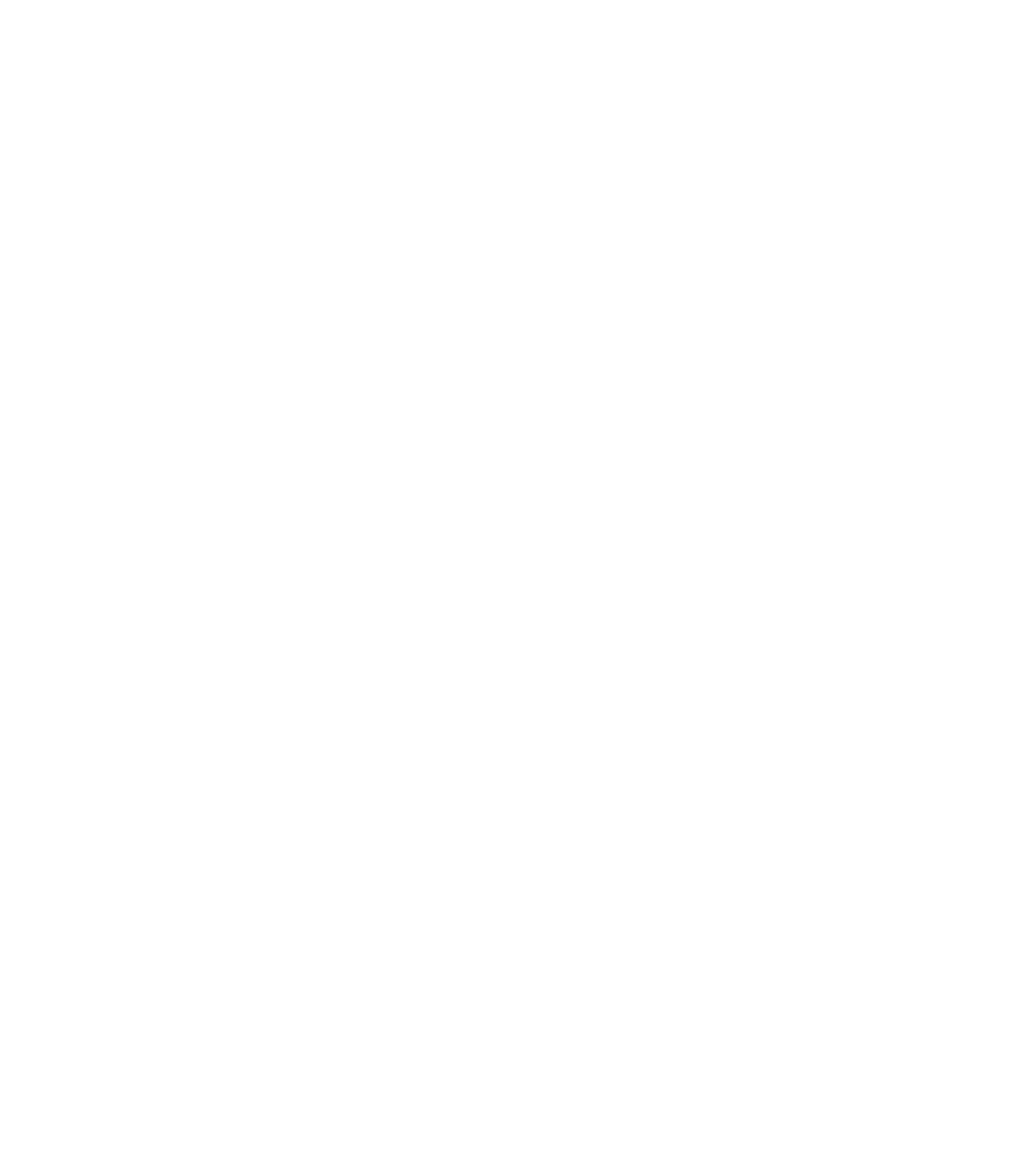
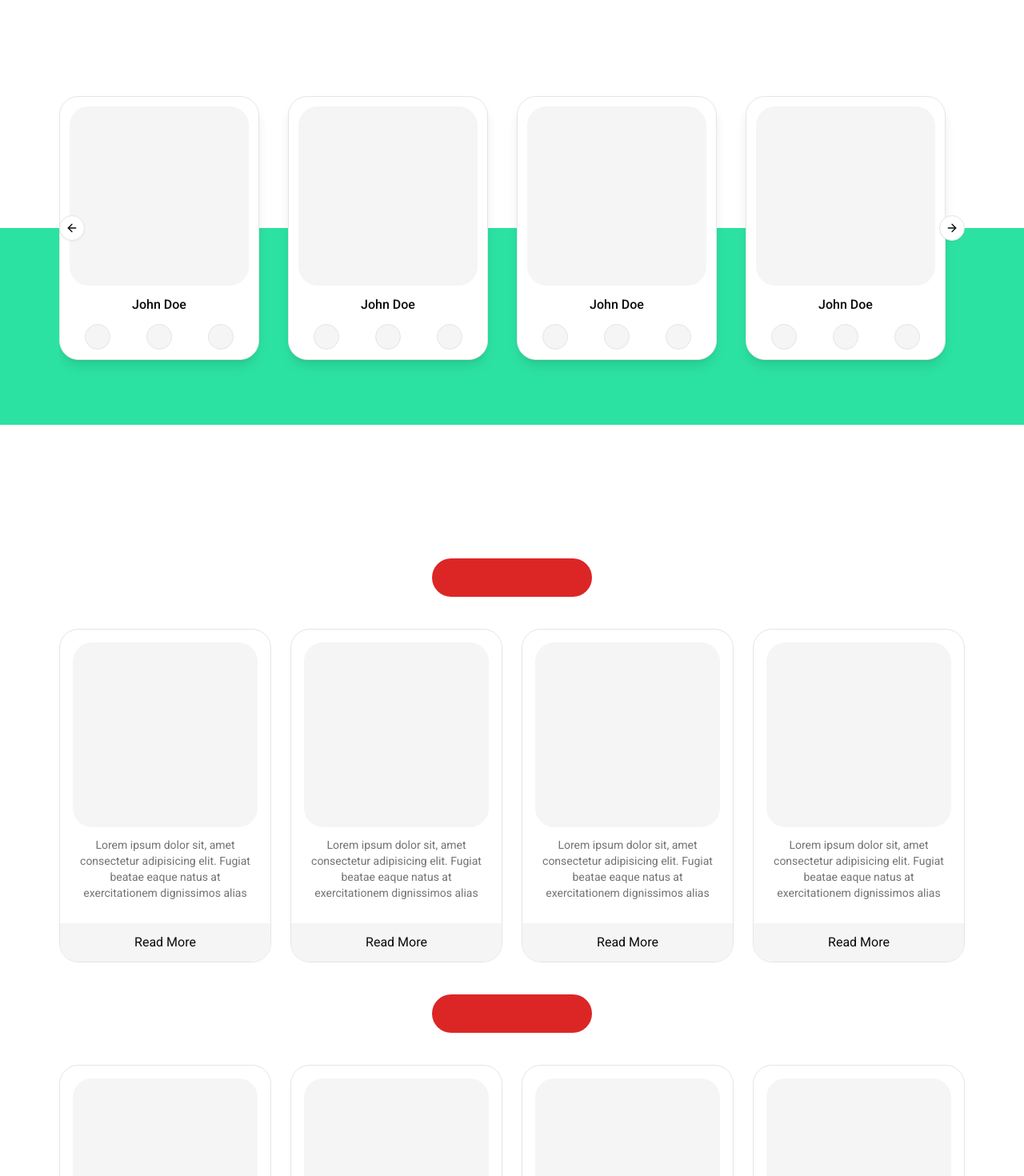
Before and after one commit to DEBargha2004/hireme, a Next.js app: page /influencers in a window 1280 px wide. Shown: the part 880-2350 px from the top of the page at 80% size. Before the commit the page ends 800 px from the top, so only its background shows below. Built offline with nearby package versions, Linux system fonts and the light colour scheme.

Commit message:
fix
footer linked

feat

influencers page created

```diff
--- a/src/app/(site)/influencers/page.tsx
+++ b/src/app/(site)/influencers/page.tsx
@@ -1,3 +1,17 @@
+import Testimonials from "@/components/custom/home/testimonials";
+import InfluencersWithinGroup from "@/components/custom/influencers/influencers-within-group";
+import InfluencersWithoutGroup from "@/components/custom/influencers/influencers-without-group";
+
 export default function Page() {
-  return <div>Influencers</div>;
+  return (
+    <>
+      <div className="py-20">
+        <div className="section">
+          <Testimonials />
+        </div>
+      </div>
+      <InfluencersWithoutGroup />
+      <InfluencersWithinGroup />
+    </>
+  );
 }
--- a/src/components/custom/home/footer.tsx
+++ b/src/components/custom/home/footer.tsx
@@ -1,29 +1,86 @@
 import { Separator } from "@/components/ui/separator";
 import AppLogo from "../app-logo";
+import Link from "next/link";
 
-const footerLabel = [
+type FooterLabel = {
+  title: string;
+  data: { title: string; href?: string }[];
+};
+
+const footerLabel: FooterLabel[] = [
   {
     title: "Hireme",
     data: [
-      "Home",
-      "About Us",
-      "Recruiters",
-      "Job Seekers",
-      "Enterprise Hiring",
-      "Media",
-      "Influencers",
-      "Blog",
-      "For Startup Hiring",
-      "Contact us",
+      {
+        title: "Home",
+        href: "/",
+      },
+      {
+        title: "About Us",
+        href: "/aboutus",
+      },
+      {
+        title: "Recruiters",
+        href: "/recruiter",
+      },
+      {
+        title: "Job Seekers",
+        href: "/job-seeker",
+      },
+      {
+        title: "Enterprise Hiring",
+        href: "/enterprise-hiring",
+      },
+      {
+        title: "Media",
+        href: "/media-coverage",
+      },
+      {
+        title: "Influencers",
+        href: "/influencers",
+      },
+      {
+        title: "Blog",
+        href: "/blog",
+      },
+      {
+        title: "For Startup Hiring",
+        href: "/startup-hiring",
+      },
+      {
+        title: "Contact us",
+        href: "/contact-us",
+      },
     ],
   },
   {
     title: "Support",
-    data: ["Support@hireme.in", "For Recruiters Schedule a Call"],
+    data: [
+      {
+        title: "Support@hireme.in",
+        href: "mailto:support@hireme.in",
+      },
+      {
+        title: "For Recruiters Schedule a Call",
+      },
+    ],
   },
   {
     title: "Legal",
-    data: ["Privacy Policy", "Terms & Conditions", "Refund Policy"],
+    data: [
+      {
+        title: "Privacy Policy",
+        href: "/privacypolicy",
+      },
+      {
+        title: "Terms & Conditions",
+        href: "/termsconditions",
+      },
+      {
+        title: "Refund Policy",
+        href: "/refund-cancellation-policy",
+      },
+    ],
   },
 ];
 
@@ -49,12 +106,14 @@ export default function Footer() {
               </h1>
               <div>
                 {item.data.map((item, index) => (
-                  <p
-                    key={index}
-                    className="text-white py-1.5 lg:text-base text-xs"
-                  >
-                    {item}
-                  </p>
+                  <Link key={index} href={item.href ?? ""}>
+                    <p
+                      key={index}
+                      className="text-white py-1.5 lg:text-base text-xs"
+                    >
+                      {item.title}
+                    </p>
+                  </Link>
                 ))}
               </div>
             </section>
--- /dev/null
+++ b/src/components/custom/influencers/influencers-within-group.tsx
@@ -0,0 +1,54 @@
+type DataType = {
+  groupLogolink: string;
+  items: {
+    img: string;
+    description: React.ReactNode;
+    link: string;
+  }[];
+};
+
+const data: DataType[] = Array.from({ length: 3 }, (_, i) => ({
+  groupLogolink: "",
+  items: Array.from({ length: 4 }, (_, i) => ({
+    link: "",
+    description: (
+      <p>
+        Lorem ipsum dolor sit, amet consectetur adipisicing elit. Fugiat beatae
+        eaque natus at exercitationem dignissimos alias
+      </p>
+    ),
+    img: "",
+  })),
+}));
+
+export default function InfluencersWithinGroup() {
+  return (
+    <div className="py-20">
+      <div className="section space-y-10 @container">
+        {data.map((di, idx) => (
+          <div className="space-y-10" key={idx}>
+            <div className="h-12 w-[200px] bg-red-600 mx-auto rounded-3xl" />
+            <div className="grid @3xl:grid-cols-4 @2xl:grid-cols-3 @sm:grid-cols-2 gap-6">
+              {di.items.map((item, idx) => (
+                <div
+                  key={idx}
+                  className="space-y-3 rounded-3xl overflow-hidden border"
+                >
+                  <div className="p-4 space-y-3">
+                    <div className="w-full aspect-square bg-muted rounded-3xl" />
+                    <div className="text-muted-foreground text-sm">
+                      {item.description}
+                    </div>
+                  </div>
+                  <div className="w-full py-3 bg-muted text-center">
+                    Read More
+                  </div>
+                </div>
+              ))}
+            </div>
+          </div>
+        ))}
+      </div>
+    </div>
+  );
+}
--- /dev/null
+++ b/src/components/custom/influencers/influencers-without-group.tsx
@@ -0,0 +1,45 @@
+"use client";
+
+import {
+  Carousel,
+  CarouselApi,
+  CarouselContent,
+  CarouselItem,
+  CarouselNext,
+  CarouselPrevious,
+} from "@/components/ui/carousel";
+import Autoplay from "embla-carousel-autoplay";
+import { useEffect, useState } from "react";
+
+export default function InfluencersWithoutGroup() {
+  const [api, setApi] = useState<CarouselApi>();
+
+  return (
+    <div className="my-10 mb-32 relative">
+      <div className="section relative z-20">
+        <Carousel opts={{ loop: true, align: "start" }}>
+          <CarouselContent className="py-10 gap-5">
+            {Array.from({ length: 7 }).map((_, idx) => (
+              <CarouselItem key={idx} className="basis-auto">
+                <div className="w-[250px] p-3 border rounded-3xl shadow-lg space-y-3 bg-background">
+                  <div className="w-full aspect-square bg-muted rounded-3xl" />
+                  <h1 className="font-medium">John Doe</h1>
+                  <div className="grid grid-cols-3 gap-2">
+                    {Array.from({ length: 3 }).map((_, idx) => (
+                      <div key={idx} className="grid place-content-center">
+                        <div className="h-8 aspect-square bg-muted rounded-full border" />
+                      </div>
+                    ))}
+                  </div>
+                </div>
+              </CarouselItem>
+            ))}
+          </CarouselContent>
+          <CarouselNext className="right-0 md:flex hidden" />
+          <CarouselPrevious className="left-0 md:flex hidden" />
+        </Carousel>
+      </div>
+      <div className="absolute top-1/2 left-0 bg-primary w-full h-3/5" />
+    </div>
+  );
+}
```
